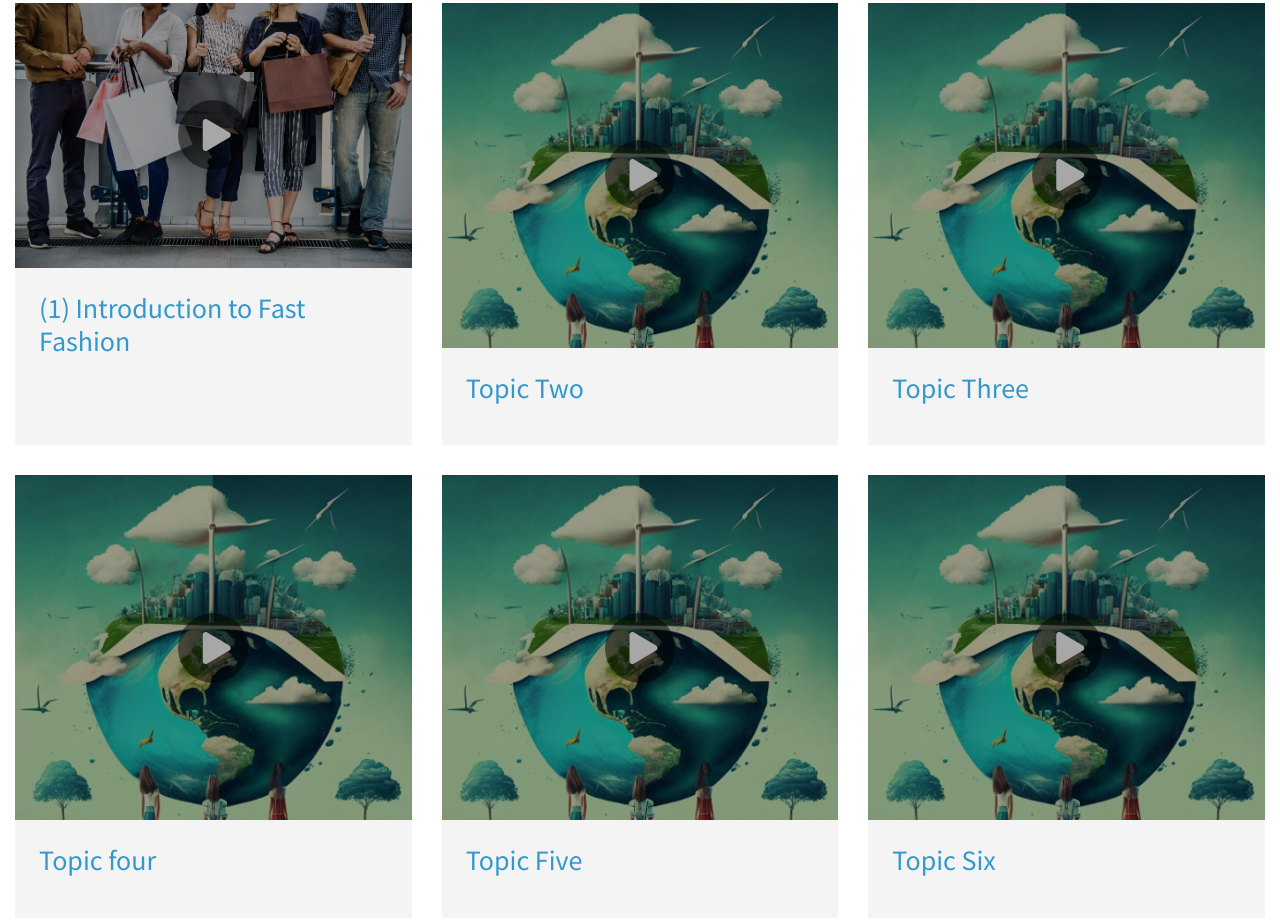
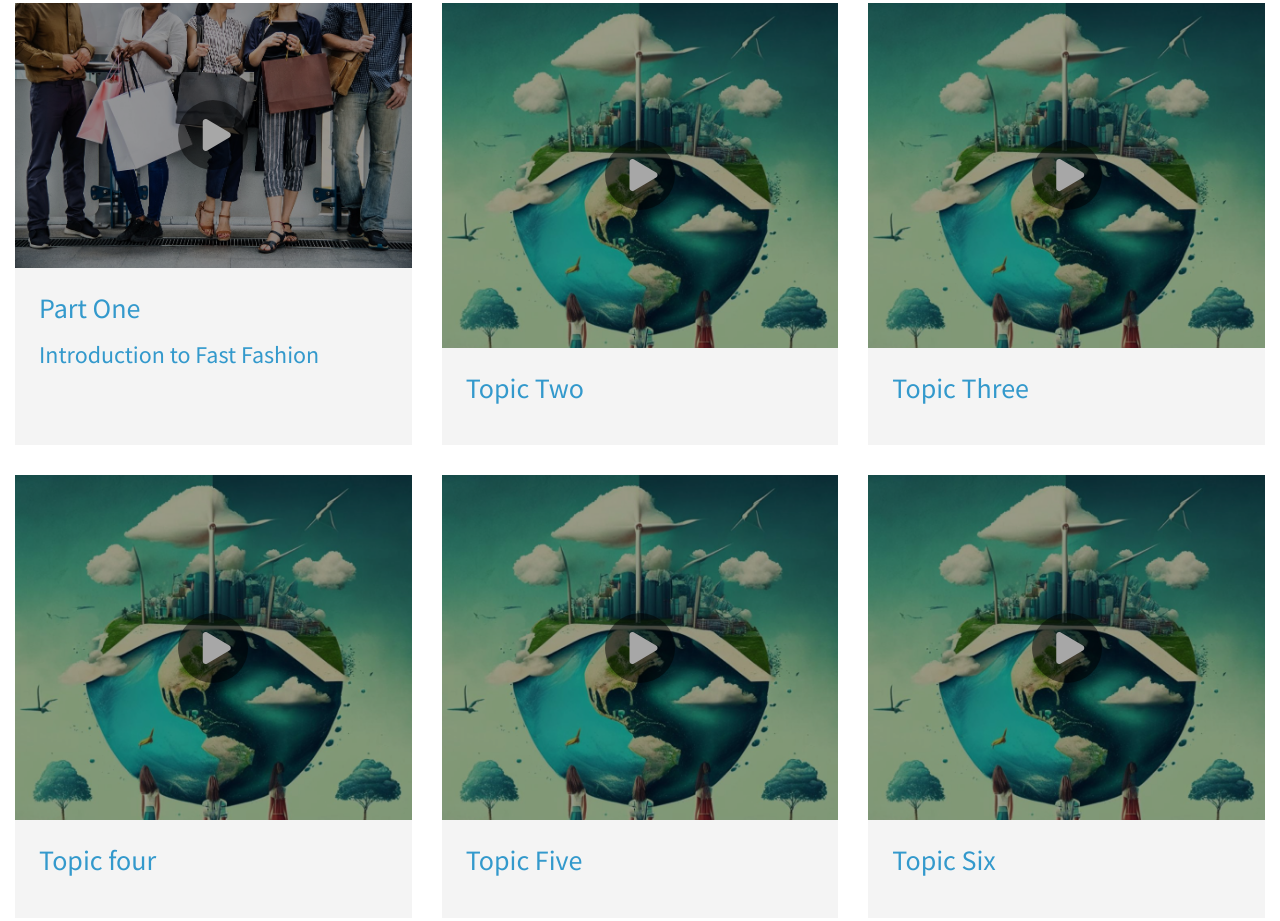
Before and after one commit to AndrewidRizk/C4Project, a plain HTML site: page index.html in a window 1280 px wide. Shown: the part 868-1789 px from the top of the page. Drawn offline with Linux system fonts and the light colour scheme.

Commit message:
Update index.html

```diff
--- a/index.html
+++ b/index.html
@@ -91,7 +91,8 @@ https://templatemo.com/tm-552-video-catalog
                                 </a>
                             </div>
                             <div class="p-4 tm-bg-gray tm-catalog-item-description">
-                                <h3 class="tm-text-primary mb-3 tm-catalog-item-title">(1) Introduction to Fast Fashion</h3>
+                                <h3 class="tm-text-primary mb-3 tm-catalog-item-title">Part One </h3>
+                                <h4 class="tm-text-primary mb-3 tm-catalog-item-title">Introduction to Fast Fashion</h4>
                             </div>
                         </div>
                         <div class="col-lg-4 col-md-6 col-sm-12 tm-catalog-item">
```
